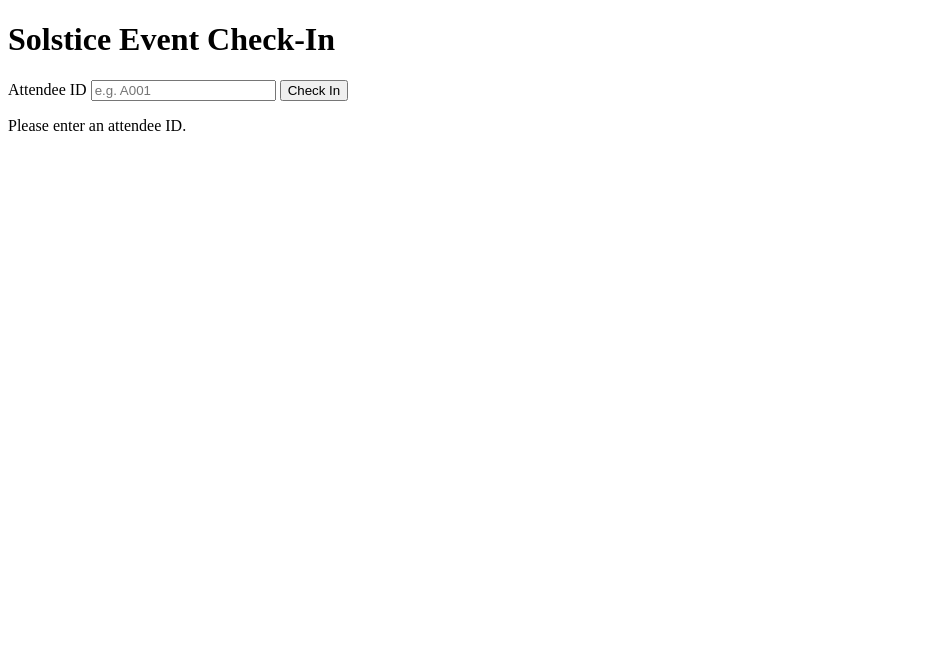
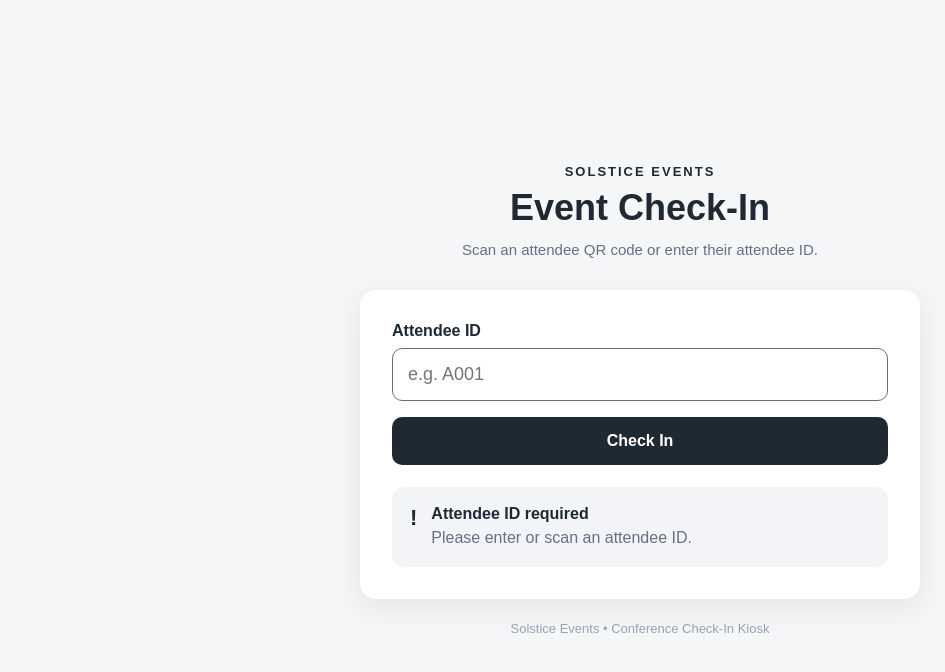
Before and after one commit to Debra-7/solstice-pivot, a website: page client/index.html in a window 1280 px wide. Both pictures are taken after a click on the button "Check In". Shown: the whole page, without its empty margins (0-945 px from the left). Drawn offline with Linux system fonts and the light colour scheme.

Commit message:
style: improve kiosk interface and check-in status feedback

```diff
--- a/client/index.html
+++ b/client/index.html
@@ -3,18 +3,49 @@
 <head>
     <meta charset="UTF-8">
     <meta name="viewport" content="width=device-width, initial-scale=1.0">
-    <title>Solstice Event Check-In</title>
+    <title>Solstice Events | Check-In</title>
+    <link rel="stylesheet" href="styles.css">
 </head>
 
 <body>
-    <h1>Solstice Event Check-In</h1>
+    <main class="kiosk">
+        <header class="header">
+            <p class="eyebrow">SOLSTICE EVENTS</p>
+            <h1>Event Check-In</h1>
+            <p class="subtitle">
+                Scan an attendee QR code or enter their attendee ID.
+            </p>
+        </header>
 
-    <label for="attendeeId">Attendee ID</label>
-    <input type="text" id="attendeeId" placeholder="e.g. A001">
+        <section class="checkin-card">
+            <label for="attendeeId">Attendee ID</label>
 
-    <button id="checkInButton">Check In</button>
+            <input
+                type="text"
+                id="attendeeId"
+                placeholder="e.g. A001"
+                autocomplete="off"
+                autofocus
+            >
 
-    <p id="status"></p>
+            <button id="checkInButton">
+                Check In
+            </button>
+
+            <div id="statusCard" class="status-card hidden">
+                <div id="statusIcon" class="status-icon"></div>
+
+                <div>
+                    <p id="statusTitle" class="status-title"></p>
+                    <p id="statusMessage" class="status-message"></p>
+                </div>
+            </div>
+        </section>
+
+        <footer>
+            <p>Solstice Events • Conference Check-In Kiosk</p>
+        </footer>
+    </main>
 
     <script src="script.js"></script>
 </body>
--- a/client/script.js
+++ b/client/script.js
@@ -1,17 +1,43 @@
 const attendeeIdInput = document.getElementById('attendeeId');
 const checkInButton = document.getElementById('checkInButton');
-const statusMessage = document.getElementById('status');
 
-checkInButton.addEventListener('click', async () => {
-    const attendeeId = attendeeIdInput.value.trim();
+const statusCard = document.getElementById('statusCard');
+const statusIcon = document.getElementById('statusIcon');
+const statusTitle = document.getElementById('statusTitle');
+const statusMessage = document.getElementById('statusMessage');
+
+function showStatus(icon, title, message) {
+    statusCard.classList.remove('hidden');
+
+    statusIcon.textContent = icon;
+    statusTitle.textContent = title;
+    statusMessage.textContent = message;
+}
+
+function clearStatus() {
+    statusCard.classList.add('hidden');
+}
+
+async function checkIn() {
+    const attendeeId = attendeeIdInput.value.trim().toUpperCase();
 
     if (!attendeeId) {
-        statusMessage.textContent = 'Please enter an attendee ID.';
+        showStatus(
+            '!',
+            'Attendee ID required',
+            'Please enter or scan an attendee ID.'
+        );
+        attendeeIdInput.focus();
         return;
     }
 
-    statusMessage.textContent = 'Printing badge...';
     checkInButton.disabled = true;
+
+    showStatus(
+        '...',
+        'Printing badge',
+        'Please wait while the badge printer processes the request.'
+    );
 
     try {
         const response = await fetch('http://localhost:5000/api/check-in', {
@@ -27,17 +53,40 @@ checkInButton.addEventListener('click', async () => {
         const result = await response.json();
 
         if (response.ok) {
-            statusMessage.textContent =
-                `${result.name} is Checked In. Badge printed successfully.`;
+            showStatus(
+                '✓',
+                'Checked In',
+                `${result.name}'s badge was printed successfully.`
+            );
+
+            attendeeIdInput.value = '';
         } else {
-            statusMessage.textContent = result.message;
+            showStatus(
+                '!',
+                'Check-In Unsuccessful',
+                result.message
+            );
         }
 
     } catch (error) {
         console.error('Check-in error:', error);
-        statusMessage.textContent =
-            'Unable to connect to the check-in server.';
+
+        showStatus(
+            '!',
+            'Connection Error',
+            'Unable to connect to the check-in server.'
+        );
+
     } finally {
         checkInButton.disabled = false;
+        attendeeIdInput.focus();
+    }
+}
+
+checkInButton.addEventListener('click', checkIn);
+
+attendeeIdInput.addEventListener('keydown', (event) => {
+    if (event.key === 'Enter') {
+        checkIn();
     }
 });
--- /dev/null
+++ b/client/styles.css
@@ -0,0 +1,126 @@
+* {
+    box-sizing: border-box;
+    margin: 0;
+    padding: 0;
+}
+
+body {
+    min-height: 100vh;
+    font-family: Arial, sans-serif;
+    background: #f4f6f8;
+    color: #1f2933;
+    display: flex;
+    justify-content: center;
+    align-items: center;
+}
+
+.kiosk {
+    width: min(560px, 92%);
+}
+
+.header {
+    text-align: center;
+    margin-bottom: 28px;
+}
+
+.eyebrow {
+    font-size: 13px;
+    font-weight: 700;
+    letter-spacing: 2px;
+    margin-bottom: 8px;
+}
+
+h1 {
+    font-size: 36px;
+    margin-bottom: 10px;
+}
+
+.subtitle {
+    color: #667085;
+    font-size: 15px;
+    line-height: 1.5;
+}
+
+.checkin-card {
+    background: white;
+    border-radius: 16px;
+    padding: 32px;
+    box-shadow: 0 8px 30px rgba(0, 0, 0, 0.08);
+}
+
+label {
+    display: block;
+    font-weight: 600;
+    margin-bottom: 8px;
+}
+
+input {
+    width: 100%;
+    padding: 15px;
+    border: 1px solid #d0d5dd;
+    border-radius: 10px;
+    font-size: 18px;
+    outline: none;
+    margin-bottom: 16px;
+}
+
+input:focus {
+    border-color: #667085;
+}
+
+button {
+    width: 100%;
+    padding: 15px;
+    border: none;
+    border-radius: 10px;
+    background: #1f2933;
+    color: white;
+    font-size: 16px;
+    font-weight: 700;
+    cursor: pointer;
+}
+
+button:hover {
+    background: #111827;
+}
+
+button:disabled {
+    opacity: 0.6;
+    cursor: not-allowed;
+}
+
+.status-card {
+    margin-top: 22px;
+    padding: 18px;
+    border-radius: 12px;
+    display: flex;
+    align-items: flex-start;
+    gap: 14px;
+    background: #f2f4f7;
+}
+
+.status-icon {
+    font-size: 22px;
+    font-weight: 700;
+}
+
+.status-title {
+    font-weight: 700;
+    margin-bottom: 4px;
+}
+
+.status-message {
+    color: #667085;
+    line-height: 1.4;
+}
+
+.hidden {
+    display: none;
+}
+
+footer {
+    text-align: center;
+    margin-top: 22px;
+    color: #98a2b3;
+    font-size: 13px;
+}
```
